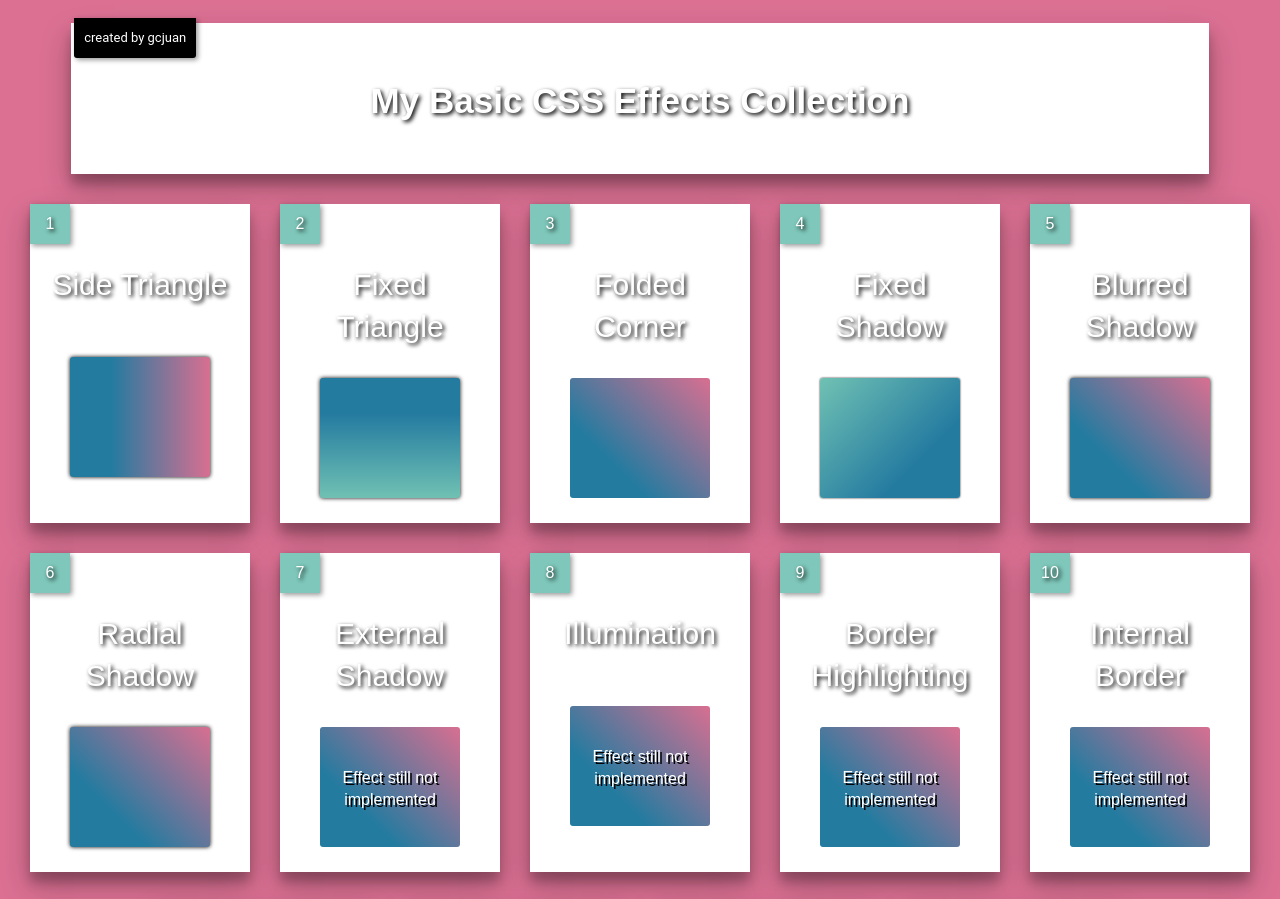
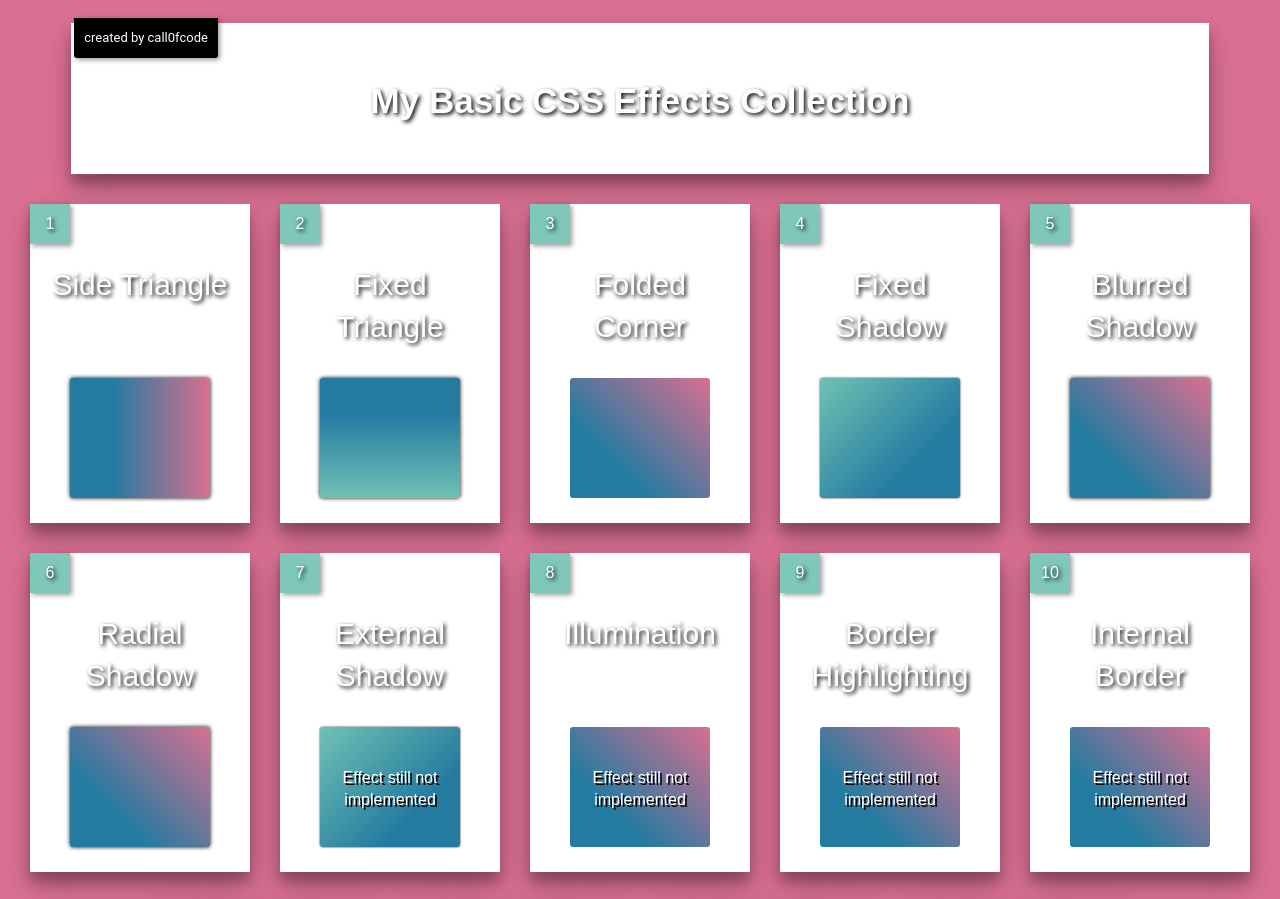
Before and after one commit to call0fcode/Basic-CSS-animations-collection, a plain HTML site: page index.html in a window 1280 px wide. Shown: the top 899 px of the page. Drawn offline with Linux system fonts and the light colour scheme.

Commit message:
Some CSS changes

```diff
--- a/css/style.css
+++ b/css/style.css
@@ -222,7 +222,7 @@ body {
   /* Label on the top-left corner of the title card */
 
   .card:nth-of-type(1)::before {
-   content: 'created by gcjuan';
+   content: 'created by call0fcode';
 
    top: -.5rem;
    left: .3rem;
@@ -455,6 +455,15 @@ body {
   }
 
 
+/* 6.1.7. External Shadow */
+
+.box--externalShadow {
+  background: linear-gradient(-45deg, var(--color2) 30%, var(--color3));
+  box-shadow: 0 0 2px black;
+  transition-duration: .3s;
+}
+
+
 
 
 
@@ -535,4 +544,13 @@ body {
   .card:not(:first-of-type)::before {
     background: rgba(112, 193, 179, .9);
   }
+
+  /*
+  This helps aligning the boxes to the end of the
+  card on the cards with one-line titles.
+  */
+  .box {
+    align-self: flex-end;
   }
+
+}
```
Lines whose indentation alone changed are shown as unchanged.
